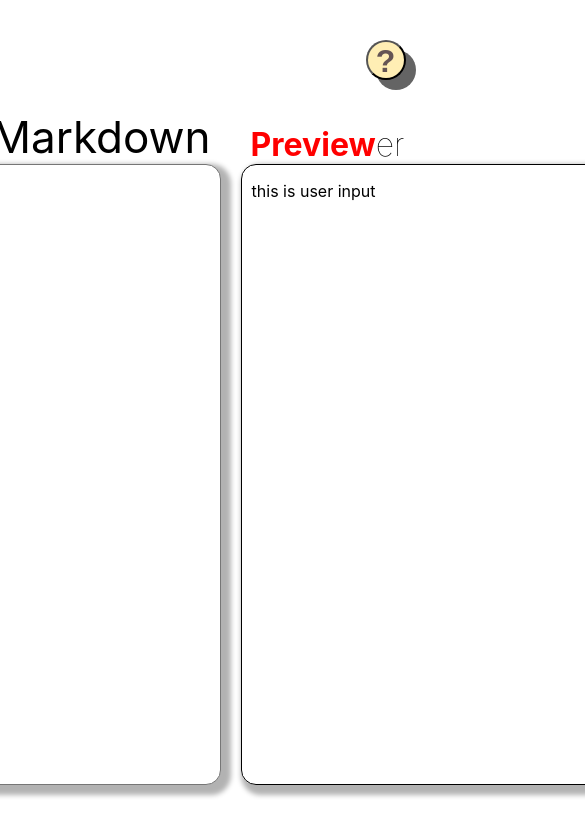
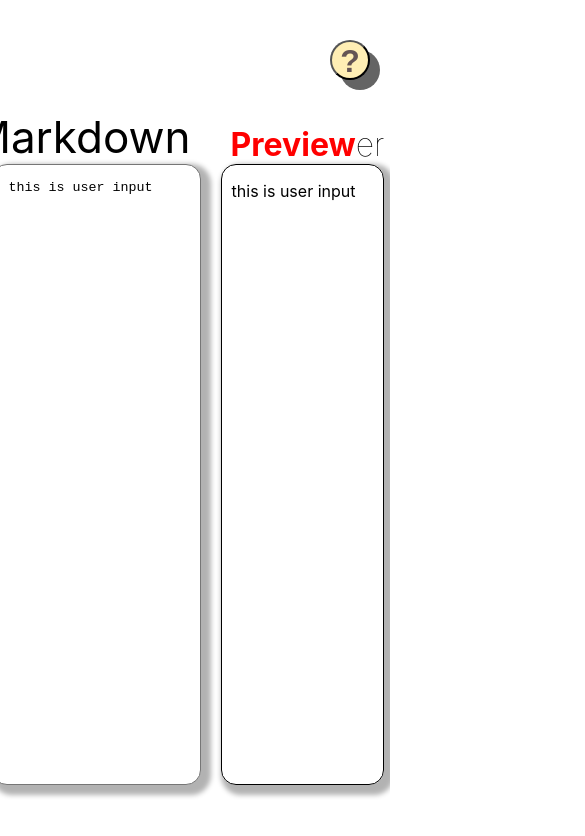
Before and after one commit to ozanakayaci/redux-projeler, a React (Create React App) app in the folder markdown-previewer/: page / in a window 390 px wide. Shown: the top 836 px of the page, 585 px wide, since content can reach past the window. Built offline with nearby package versions, Linux system fonts and the light colour scheme.

Commit message:
fix responsiveness

```diff
--- a/markdown-previewer/src/App.css
+++ b/markdown-previewer/src/App.css
@@ -6,6 +6,7 @@
   padding-top: 20px;
 }
 .main {
+  width: 100%;
   display: flex;
   flex-direction: row;
   justify-content: center;
@@ -43,8 +44,6 @@
   flex-direction: column;
   align-items: flex-end;
   margin: 10px;
-  min-width: 100%;
-  max-width: 500px;
   height: 80vh;
   resize: none;
 }
@@ -53,8 +52,6 @@
   flex-direction: column;
   margin: 10px;
   height: 80vh;
-  min-width: 100%;
-  max-width: 500px;
 }
 .preview div:first-child {
   color: red;
@@ -73,8 +70,7 @@
   border-radius: 15px;
   -webkit-box-shadow: 5px 5px 3px 8px rgba(0, 0, 0, 0.3);
   box-shadow: 5px 5px 5px 5px rgba(0, 0, 0, 0.3);
-  max-width: 500px;
-  min-width: 100%;
+
   resize: none;
 }
 .input div:first-child {
@@ -98,3 +94,9 @@
 ::-webkit-scrollbar-thumb {
   background: #888;
 }
+.width {
+  width: 50%;
+}
+#markdown {
+  width: 98%;
+}
--- a/markdown-previewer/src/components/Input.js
+++ b/markdown-previewer/src/components/Input.js
@@ -15,7 +15,7 @@ function Input() {
     dispatch(updateText(e.target.value));
   };
   return (
-    <div className="input">
+    <div className="input width">
       <div>#Markdown</div>
 
       <textarea
--- a/markdown-previewer/src/components/Preview.js
+++ b/markdown-previewer/src/components/Preview.js
@@ -18,7 +18,7 @@ function Preview() {
   }, [help, text, initialHelp]);
 
   return (
-    <div className="preview">
+    <div className="preview width">
       <div>
         Preview<span>er</span>
       </div>
```
